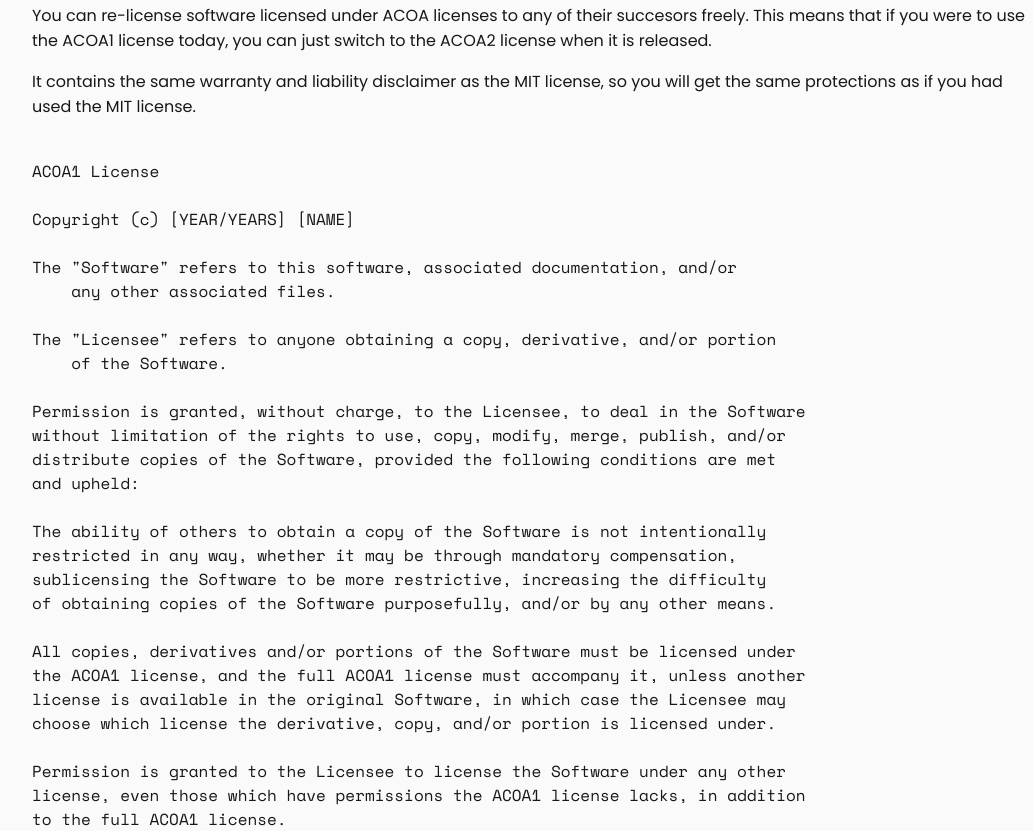
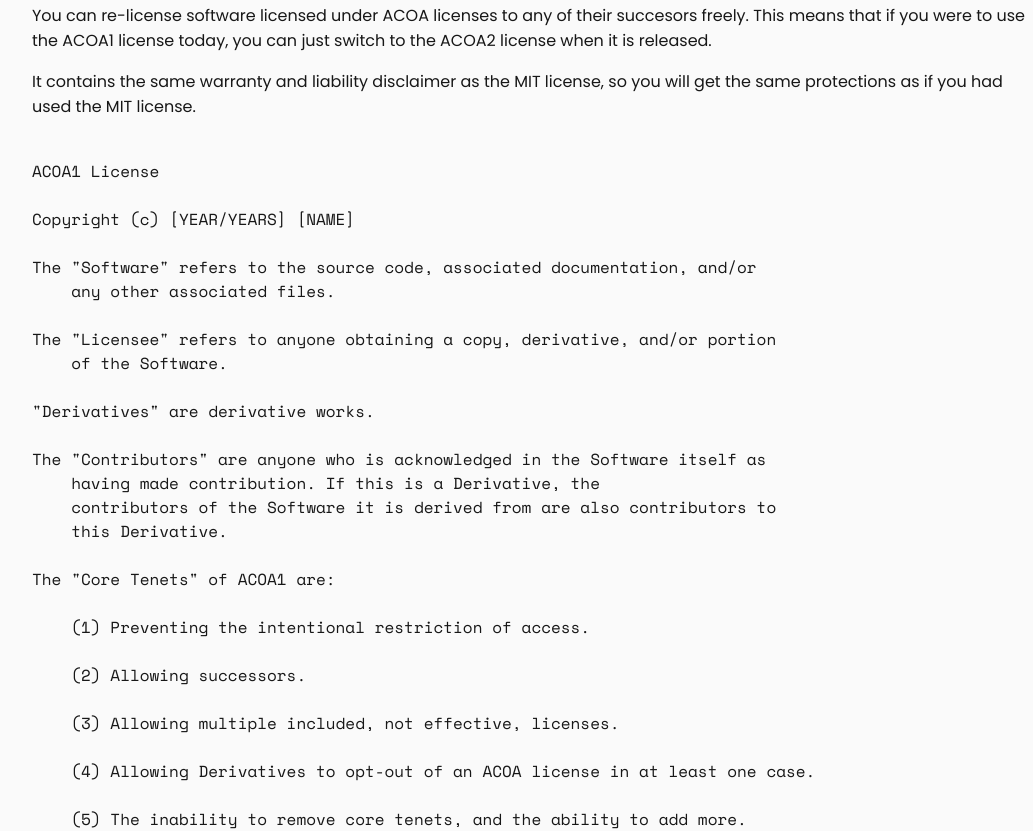
Before and after one commit to ljpprojects/acoa-website, a website: page site/index.max.html in a window 1280 px wide. Shown: the part 493-1324 px from the top of the page, without its empty margins (40-1073 px from the left). Drawn offline with nearby package versions, Linux system fonts and the light colour scheme; files that its build step writes are made by us from their sources.

Commit message:
I forgot what it was before

```diff
--- a/site/index.max.html
+++ b/site/index.max.html
@@ -118,36 +118,69 @@ ACOA1 License
 
 Copyright (c) [YEAR/YEARS] [NAME]
 
-The "Software" refers to this software, associated documentation, and/or
+The "Software" refers to the source code, associated documentation, and/or
     any other associated files.
 
 The "Licensee" refers to anyone obtaining a copy, derivative, and/or portion
     of the Software.
+
+"Derivatives" are derivative works.
+
+The "Contributors" are anyone who is acknowledged in the Software itself as
+    having made contribution. If this is a Derivative, the
+    contributors of the Software it is derived from are also contributors to
+    this Derivative.
+
+The "Core Tenets" of ACOA1 are:
+
+    (1) Preventing the intentional restriction of access.
+
+    (2) Allowing successors.
+
+    (3) Allowing multiple included, not effective, licenses.
+
+    (4) Allowing Derivatives to opt-out of an ACOA license in at least one case.
+
+    (5) The inability to remove core tenets, and the ability to add more.
 
 Permission is granted, without charge, to the Licensee, to deal in the Software
 without limitation of the rights to use, copy, modify, merge, publish, and/or
 distribute copies of the Software, provided the following conditions are met
 and upheld:
 
-The ability of others to obtain a copy of the Software is not intentionally
-restricted in any way, whether it may be through mandatory compensation,
-sublicensing the Software to be more restrictive, increasing the difficulty
-of obtaining copies of the Software purposefully, and/or by any other means.
+    (1) The ability of others to obtain a copy of the Software is not intentionally
+        restricted in any way, whether it may be through mandatory compensation,
+        sublicensing the Software to be more restrictive, creating further
+        limitation(s) on who can obtain copies of the Software, creating further
+        restriction(s) on who can obtain copies of the Software, increasing the
+        difficulty of obtaining copies of the Software, or by some other
+        means.
 
-All copies, derivatives and/or portions of the Software must be licensed under
-the ACOA1 license, and the full ACOA1 license must accompany it, unless another
-license is available in the original Software, in which case the Licensee may
-choose which license the derivative, copy, and/or portion is licensed under.
+    (2) All copies, derivatives and/or portions of the Software must be licensed
+        under the ACOA1 license, and the full ACOA1 license must accompany it,
+        unless another license is included in the original Software, in which
+        case the Licensee may choose which license the derivative, copy,
+        and/or portion is licensed under.
 
-Permission is granted to the Licensee to license the Software under any other
-license, even those which have permissions the ACOA1 license lacks, in addition
-to the full ACOA1 license.
+    (3) No new trademarks or patents are to be created from the Software, and
+        all pre-existing trademarks or patents are used with the correct
+        authorisation.
 
-Permission is granted to the Licensee to choose to entirely replace the
-original ACOA1 license with any of its succesors. In this case, the terms of
-the ACOA1 license are voided and replaced with the terms of the chosen succesor.
-A succesor to the ACOA1 license must be authored by the author of the ACOA1
-license, and explicitly state that it is ACOA1's successor.
+Permission is granted to the Licensee to include any other license with the
+Software, even those which have permissions the ACOA1 license lacks, in addition
+to the full ACOA1 license. The Software is not licensed under these included
+licenses, but the creators of Derivatives may choose to license their derivative
+under one of them, as stated above.
+
+Permission is granted to the Licensee to choose to entirely replace the original
+ACOA1 license with any of its succesors, provided that if it is a Derivative,
+the original also uses the new license. In this case, the terms of the ACOA1
+license are voided and replaced with the terms of the chosen succesor. A successor
+to the ACOA1 license will explicitly state that it is ACOA1's successor and
+keep the Core Tenets of ACOA1. Only Derivatives and copies created after the
+switch to the new license are subject to the new license; pre-existing Derivatives,
+previous versions of the Software, and pre-obtained copies remain subject to the
+old license.
 
 THE SOFTWARE IS PROVIDED "AS IS", WITHOUT WARRANTY OF ANY KIND, EXPRESS OR
 IMPLIED, INCLUDING BUT NOT LIMITED TO THE WARRANTIES OF MERCHANTABILITY,
```
Also changed, not shown: 3 other files.
